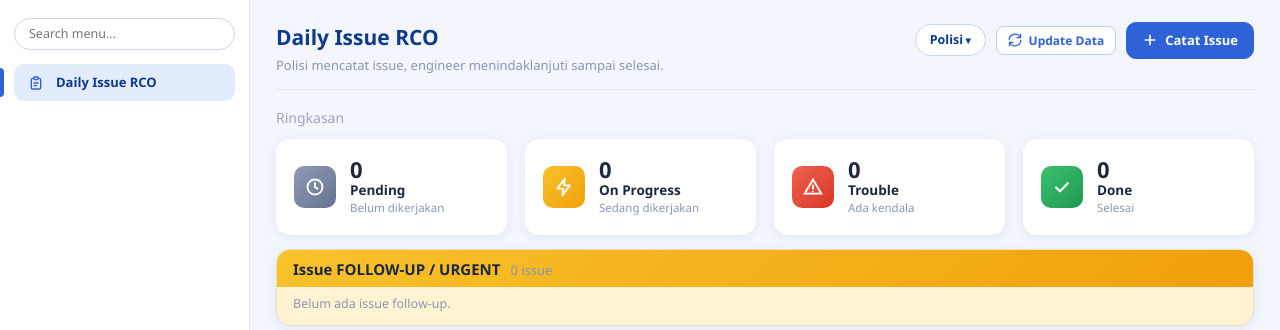
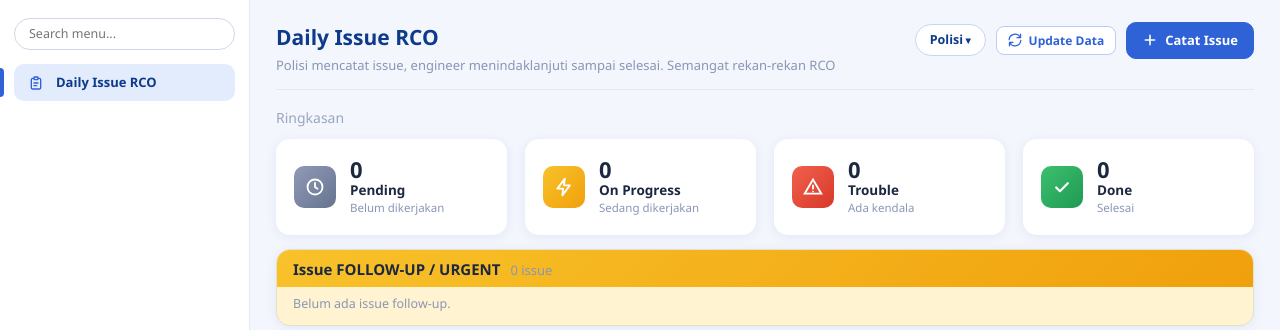
Before and after one commit to EkaPutra0856/Laravel-DailyIssue-RCO, a Laravel app: page / in a window 1280 px wide. Shown: the part 58-388 px from the top of the page. Run offline with Laravel 12, Linux system fonts and the light colour scheme; data that the repository does not hold is empty.

Commit message:
ubah tulisan di home

```diff
--- a/resources/views/daily.blade.php
+++ b/resources/views/daily.blade.php
@@ -13,7 +13,7 @@
 <section class="page-head">
   <div>
     <h1>Daily Issue RCO</h1>
-    <p class="sub">Polisi mencatat issue, engineer menindaklanjuti sampai selesai.</p>
+    <p class="sub">Polisi mencatat issue, engineer menindaklanjuti sampai selesai. Semangat rekan-rekan RCO</p>
   </div>
   <div class="head-actions">
     <button class="role-chip" id="role-chip" aria-haspopup="dialog" title="Ganti peran & nama"></button>
```
